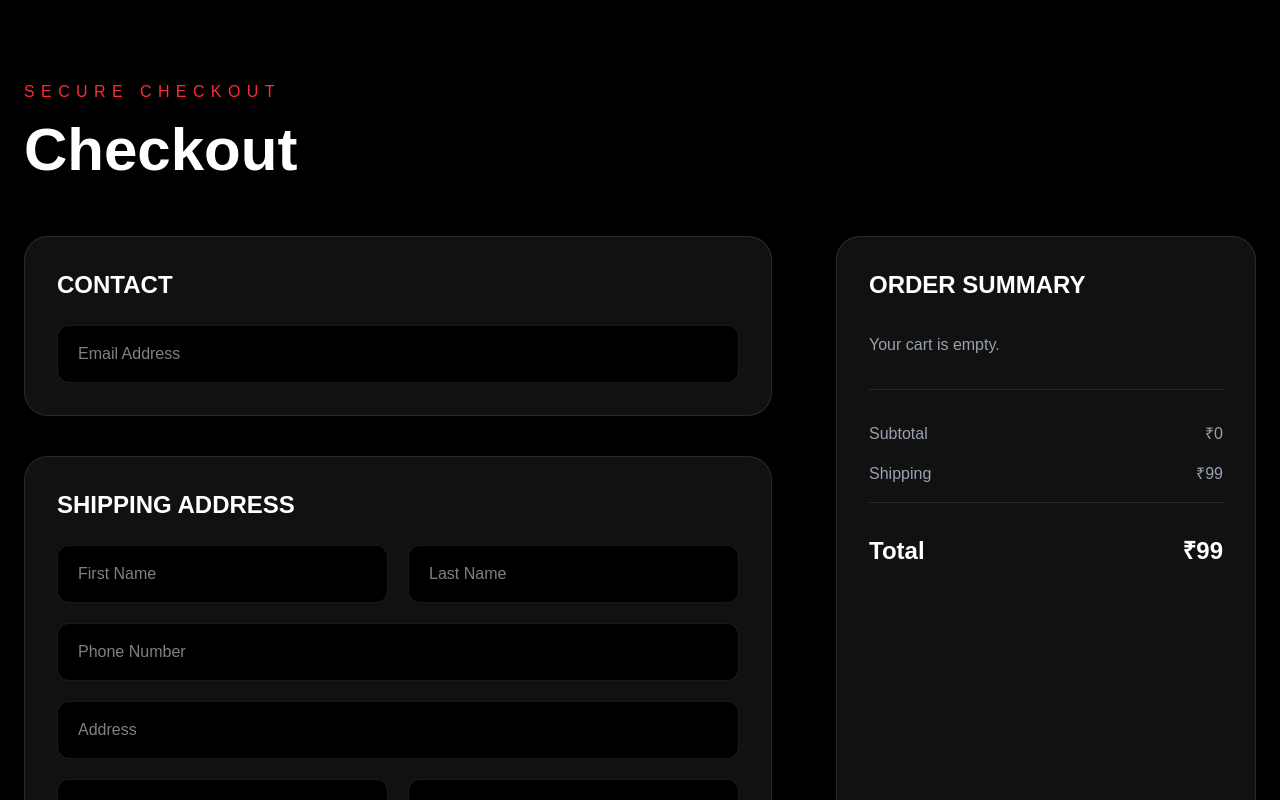
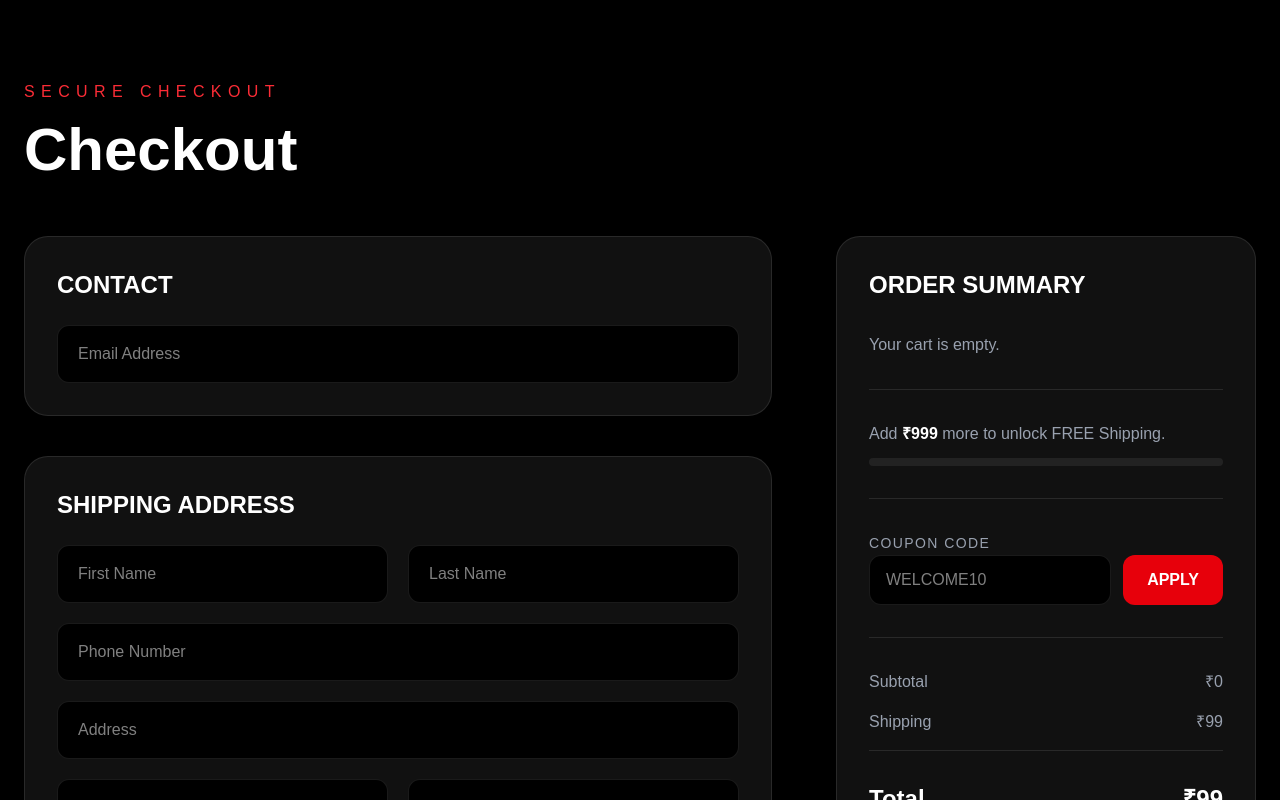
Before and after one commit to raceonursingh-boop/sheeva-power, a Next.js app: page /checkout in a window 1280 px wide. Shown: the top 800 px of the page. Built offline with nearby package versions, Linux system fonts and the light colour scheme.

Commit message:
Add coupon system and free shipping progress

```diff
--- a/app/components/checkout/OrderSummary.tsx
+++ b/app/components/checkout/OrderSummary.tsx
@@ -1,24 +1,58 @@
 "use client";
 
 import Image from "next/image";
+import { useState } from "react";
+
 import { useCart } from "../../context/CartContext";
+import { useCoupon } from "../../context/CouponContext";
 
 export default function OrderSummary() {
   const { cart, subtotal } = useCart();
 
-  const shipping = subtotal >= 999 ? 0 : 99;
+  const {
+    coupon,
+    discount,
+    applyCoupon,
+    clearCoupon,
+  } = useCoupon();
 
-  const total = subtotal + shipping;
+  const [code, setCode] = useState("");
+  const [error, setError] = useState("");
+
+  const FREE_SHIPPING = 999;
+
+  const shipping = subtotal >= FREE_SHIPPING ? 0 : 99;
+
+  const remaining = Math.max(
+    FREE_SHIPPING - subtotal,
+    0
+  );
+
+  const progress = Math.min(
+    (subtotal / FREE_SHIPPING) * 100,
+    100
+  );
+
+  const total = subtotal - discount + shipping;
+
+  function handleCoupon() {
+    const valid = applyCoupon(code, subtotal);
+
+    if (!valid) {
+      setError("Invalid coupon code");
+      return;
+    }
+
+    setError("");
+  }
 
   return (
     <aside className="rounded-3xl border border-white/10 bg-[#111] p-8">
-
       <h2 className="mb-8 text-2xl font-black uppercase text-white">
         Order Summary
       </h2>
 
       <div className="space-y-6">
-
         {cart.length === 0 ? (
           <p className="text-gray-400">
             Your cart is empty.
@@ -58,17 +92,104 @@ export default function OrderSummary() {
             </div>
           ))
         )}
+      </div>
 
+      <div className="my-8 border-t border-white/10" />
+
+      {/* Free Shipping Progress */}
+
+      <div className="mb-8">
+        {shipping === 0 ? (
+          <p className="mb-3 font-semibold text-green-500">
+            🎉 Congratulations! You unlocked FREE Shipping.
+          </p>
+        ) : (
+          <p className="mb-3 text-gray-400">
+            Add{" "}
+            <span className="font-bold text-white">
+              ₹{remaining}
+            </span>{" "}
+            more to unlock FREE Shipping.
+          </p>
+        )}
+
+        <div className="h-2 overflow-hidden rounded-full bg-[#222]">
+          <div
+            className="h-full rounded-full bg-red-600 transition-all duration-500"
+            style={{
+              width: `${progress}%`,
+            }}
+          />
+        </div>
+      </div>
+
+      <div className="my-8 border-t border-white/10" />
+
+      {/* Coupon */}
+
+      <div className="space-y-3">
+        <label className="text-sm uppercase tracking-widest text-gray-400">
+          Coupon Code
+        </label>
+
+        <div className="flex gap-3">
+          <input
+            value={code}
+            onChange={(e) => setCode(e.target.value)}
+            placeholder="WELCOME10"
+            className="flex-1 rounded-xl border border-white/10 bg-black px-4 py-3 text-white outline-none focus:border-red-600"
+          />
+
+          <button
+            type="button"
+            onClick={handleCoupon}
+            className="rounded-xl bg-red-600 px-6 font-bold uppercase text-white transition hover:bg-red-700"
+          >
+            Apply
+          </button>
+        </div>
+
+        {coupon && (
+          <div className="flex items-center justify-between">
+            <p className="text-green-500">
+              Applied: {coupon}
+            </p>
+
+            <button
+              type="button"
+              onClick={() => {
+                clearCoupon();
+                setCode("");
+                setError("");
+              }}
+              className="text-sm text-red-500 hover:text-red-400"
+            >
+              Remove
+            </button>
+          </div>
+        )}
+
+        {error && (
+          <p className="text-red-500">
+            {error}
+          </p>
+        )}
       </div>
 
       <div className="my-8 border-t border-white/10" />
 
       <div className="space-y-4">
-
         <div className="flex justify-between text-gray-400">
           <span>Subtotal</span>
           <span>₹{subtotal}</span>
         </div>
+
+        {discount > 0 && (
+          <div className="flex justify-between text-green-500">
+            <span>Discount</span>
+            <span>-₹{Math.round(discount)}</span>
+          </div>
+        )}
 
         <div className="flex justify-between text-gray-400">
           <span>Shipping</span>
@@ -82,11 +203,9 @@ export default function OrderSummary() {
 
         <div className="flex justify-between text-2xl font-black text-white">
           <span>Total</span>
-          <span>₹{total}</span>
+          <span>₹{Math.round(total)}</span>
         </div>
-
       </div>
-
     </aside>
   );
 }
--- /dev/null
+++ b/app/context/CouponContext.tsx
@@ -0,0 +1,90 @@
+"use client";
+
+import {
+  createContext,
+  useContext,
+  useState,
+  ReactNode,
+} from "react";
+
+import { coupons } from "../lib/coupons";
+
+type CouponContextType = {
+  coupon: string;
+  discount: number;
+  applyCoupon: (
+    code: string,
+    subtotal: number
+  ) => boolean;
+  clearCoupon: () => void;
+};
+
+const CouponContext = createContext<
+  CouponContextType | undefined
+>(undefined);
+
+export function CouponProvider({
+  children,
+}: {
+  children: ReactNode;
+}) {
+  const [coupon, setCoupon] = useState("");
+
+  const [discount, setDiscount] =
+    useState(0);
+
+  function applyCoupon(
+    code: string,
+    subtotal: number
+  ) {
+    const found = coupons.find(
+      (c) =>
+        c.code === code.toUpperCase()
+    );
+
+    if (!found) return false;
+
+    if (found.type === "percentage") {
+      setDiscount(
+        (subtotal * found.value) / 100
+      );
+    } else {
+      setDiscount(found.value);
+    }
+
+    setCoupon(found.code);
+
+    return true;
+  }
+
+  function clearCoupon() {
+    setCoupon("");
+    setDiscount(0);
+  }
+
+  return (
+    <CouponContext.Provider
+      value={{
+        coupon,
+        discount,
+        applyCoupon,
+        clearCoupon,
+      }}
+    >
+      {children}
+    </CouponContext.Provider>
+  );
+}
+
+export function useCoupon() {
+  const context =
+    useContext(CouponContext);
+
+  if (!context) {
+    throw new Error(
+      "useCoupon must be used inside CouponProvider"
+    );
+  }
+
+  return context;
+}
--- a/app/layout.tsx
+++ b/app/layout.tsx
@@ -4,6 +4,7 @@ import "./globals.css";
 
 import { CartProvider } from "./context/CartContext";
 import { WishlistProvider } from "./context/WishlistContext";
+import { CouponProvider } from "./context/CouponContext";
 
 const geistSans = Geist({
   variable: "--font-geist-sans",
@@ -30,10 +31,12 @@ export default function RootLayout({
       lang="en"
       className={`${geistSans.variable} ${geistMono.variable} h-full antialiased`}
     >
-      <body className="min-h-full">
+      <body className="min-h-full bg-black text-white">
         <WishlistProvider>
           <CartProvider>
-            {children}
+            <CouponProvider>
+              {children}
+            </CouponProvider>
           </CartProvider>
         </WishlistProvider>
       </body>
--- /dev/null
+++ b/app/lib/coupons.ts
@@ -0,0 +1,23 @@
+export type Coupon = {
+  code: string;
+  type: "percentage" | "fixed";
+  value: number;
+};
+
+export const coupons: Coupon[] = [
+  {
+    code: "WELCOME10",
+    type: "percentage",
+    value: 10,
+  },
+  {
+    code: "POWER15",
+    type: "percentage",
+    value: 15,
+  },
+  {
+    code: "SAVE100",
+    type: "fixed",
+    value: 100,
+  },
+];
```
